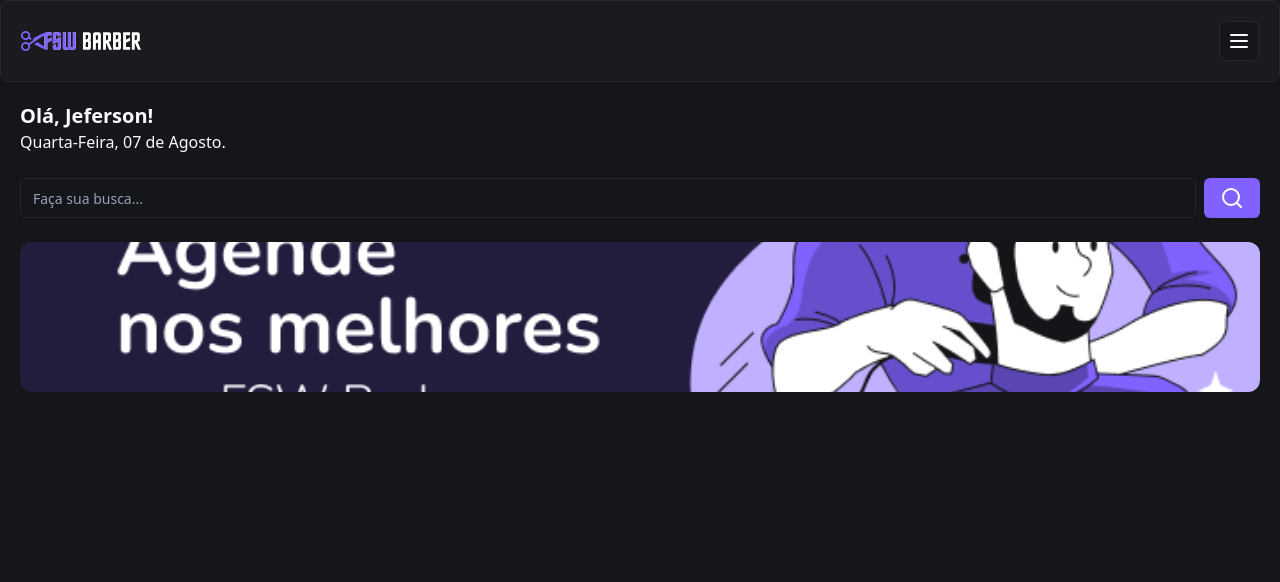
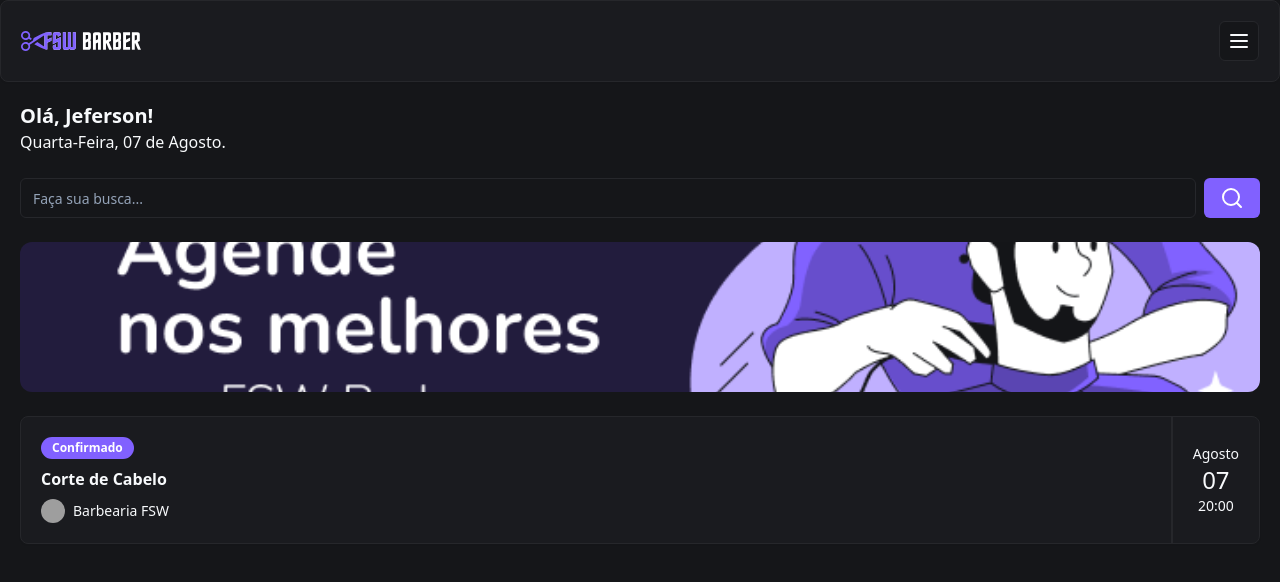
Before and after one commit to jeferssoncavalcante/Projeto-Barbearia, a Next.js app: page / in a window 1280 px wide. Shown: the top 582 px of the page. Built offline with nearby package versions, Linux system fonts and the light colour scheme; grey boxes are pictures that could not be loaded.

Commit message:
feat: add booking

```diff
--- /dev/null
+++ b/app/_components/ui/avatar.tsx
@@ -0,0 +1,50 @@
+"use client"
+
+import * as React from "react"
+import * as AvatarPrimitive from "@radix-ui/react-avatar"
+
+import { cn } from "@/app/_lib/utils"
+
+const Avatar = React.forwardRef<
+  React.ElementRef<typeof AvatarPrimitive.Root>,
+  React.ComponentPropsWithoutRef<typeof AvatarPrimitive.Root>
+>(({ className, ...props }, ref) => (
+  <AvatarPrimitive.Root
+    ref={ref}
+    className={cn(
+      "relative flex h-10 w-10 shrink-0 overflow-hidden rounded-full",
+      className
+    )}
+    {...props}
+  />
+))
+Avatar.displayName = AvatarPrimitive.Root.displayName
+
+const AvatarImage = React.forwardRef<
+  React.ElementRef<typeof AvatarPrimitive.Image>,
+  React.ComponentPropsWithoutRef<typeof AvatarPrimitive.Image>
+>(({ className, ...props }, ref) => (
+  <AvatarPrimitive.Image
+    ref={ref}
+    className={cn("aspect-square h-full w-full", className)}
+    {...props}
+  />
+))
+AvatarImage.displayName = AvatarPrimitive.Image.displayName
+
+const AvatarFallback = React.forwardRef<
+  React.ElementRef<typeof AvatarPrimitive.Fallback>,
+  React.ComponentPropsWithoutRef<typeof AvatarPrimitive.Fallback>
+>(({ className, ...props }, ref) => (
+  <AvatarPrimitive.Fallback
+    ref={ref}
+    className={cn(
+      "flex h-full w-full items-center justify-center rounded-full bg-muted",
+      className
+    )}
+    {...props}
+  />
+))
+AvatarFallback.displayName = AvatarPrimitive.Fallback.displayName
+
+export { Avatar, AvatarImage, AvatarFallback }
--- /dev/null
+++ b/app/_components/ui/badge.tsx
@@ -0,0 +1,36 @@
+import * as React from "react"
+import { cva, type VariantProps } from "class-variance-authority"
+
+import { cn } from "@/app/_lib/utils"
+
+const badgeVariants = cva(
+  "inline-flex items-center rounded-full border px-2.5 py-0.5 text-xs font-semibold transition-colors focus:outline-none focus:ring-2 focus:ring-ring focus:ring-offset-2",
+  {
+    variants: {
+      variant: {
+        default:
+          "border-transparent bg-primary text-primary-foreground hover:bg-primary/80",
+        secondary:
+          "border-transparent bg-secondary text-secondary-foreground hover:bg-secondary/80",
+        destructive:
+          "border-transparent bg-destructive text-destructive-foreground hover:bg-destructive/80",
+        outline: "text-foreground",
+      },
+    },
+    defaultVariants: {
+      variant: "default",
+    },
+  }
+)
+
+export interface BadgeProps
+  extends React.HTMLAttributes<HTMLDivElement>,
+    VariantProps<typeof badgeVariants> {}
+
+function Badge({ className, variant, ...props }: BadgeProps) {
+  return (
+    <div className={cn(badgeVariants({ variant }), className)} {...props} />
+  )
+}
+
+export { Badge, badgeVariants }
--- a/app/page.tsx
+++ b/app/page.tsx
@@ -1,24 +1,52 @@
 import { Input } from "./_components/ui/input";
 import Header from "./_components/header"
 import { Button } from "./_components/ui/button";
+import { Badge } from "./_components/ui/badge";
 import { SearchIcon } from "lucide-react";
 import Image from "next/image";
+import { Card, CardContent } from "./_components/ui/card";
+import { Avatar, AvatarImage } from "./_components/ui/avatar";
 export default function Home() {
   return (
     <div>
         <Header/>
         <div className="p-5">
+          {/*TEXT*/}
           <h2 className="text-xl font-bold">Olá, Jeferson!</h2>
           <p>Quarta-Feira, 07 de Agosto.</p>
+          {/*SEARCH*/}
           <div className="flex items-center gap-2 mt-6">
             <Input placeholder="Faça sua busca..."/>
             <Button>
               <SearchIcon/>
             </Button>
           </div>
+          {/*BANNER*/}
           <div className="relative h-[150px] w-full mt-6 ">
             <Image alt="Agende nos melhores com FSW Barber" src="/banner-01.png" fill className="object-cover rounded-xl"/>
           </div>
+          {/*AGENDAMENTO*/}
+          <Card className="mt-6">
+            <CardContent className="flex justify-between p-0">
+              {/*ESQUERDA*/}
+              <div className="flex flex-col gap-2 py-5 pl-5">
+                  <Badge className="w-fit">Confirmado</Badge>
+                  <h3 className="font-semibold">Corte de Cabelo</h3>
+                  <div className="flex items-center gap-2">
+                    <Avatar className="h-6 w-6">
+                      <AvatarImage src="https://github.com/shadcn.png"></AvatarImage>
+                    </Avatar>
+                    <p className="text-sm">Barbearia FSW</p>
+                  </div>
+              </div>
+              {/*DIREITA*/}
+              <div className="flex flex-col items-center justify-center px-5 border-l-2 border-solid">
+                <p className="text-sm">Agosto</p>
+                <p className="text-2xl">07</p>
+                <p className="text-sm">20:00</p>
+              </div>
+            </CardContent>
+          </Card>
         </div>
     </div>
   );
--- a/package.json
+++ b/package.json
@@ -14,6 +14,7 @@
   },
   "dependencies": {
     "@prisma/client": "^5.18.0",
+    "@radix-ui/react-avatar": "^1.1.0",
     "@radix-ui/react-slot": "^1.1.0",
     "class-variance-authority": "^0.7.0",
     "clsx": "^2.1.1",
```
Also changed, not shown: 1 other file (tests, documents, lock files or other folders).
